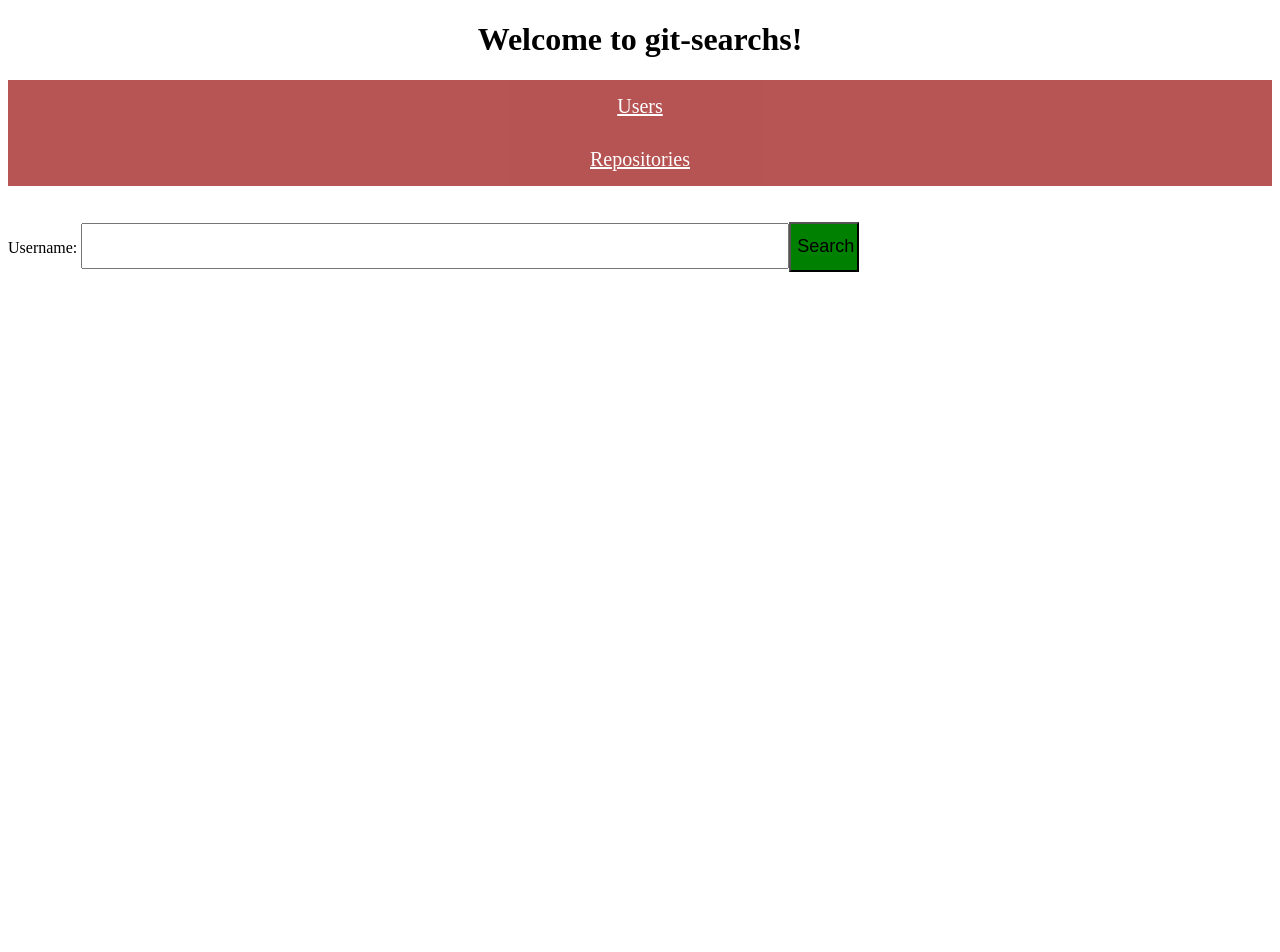
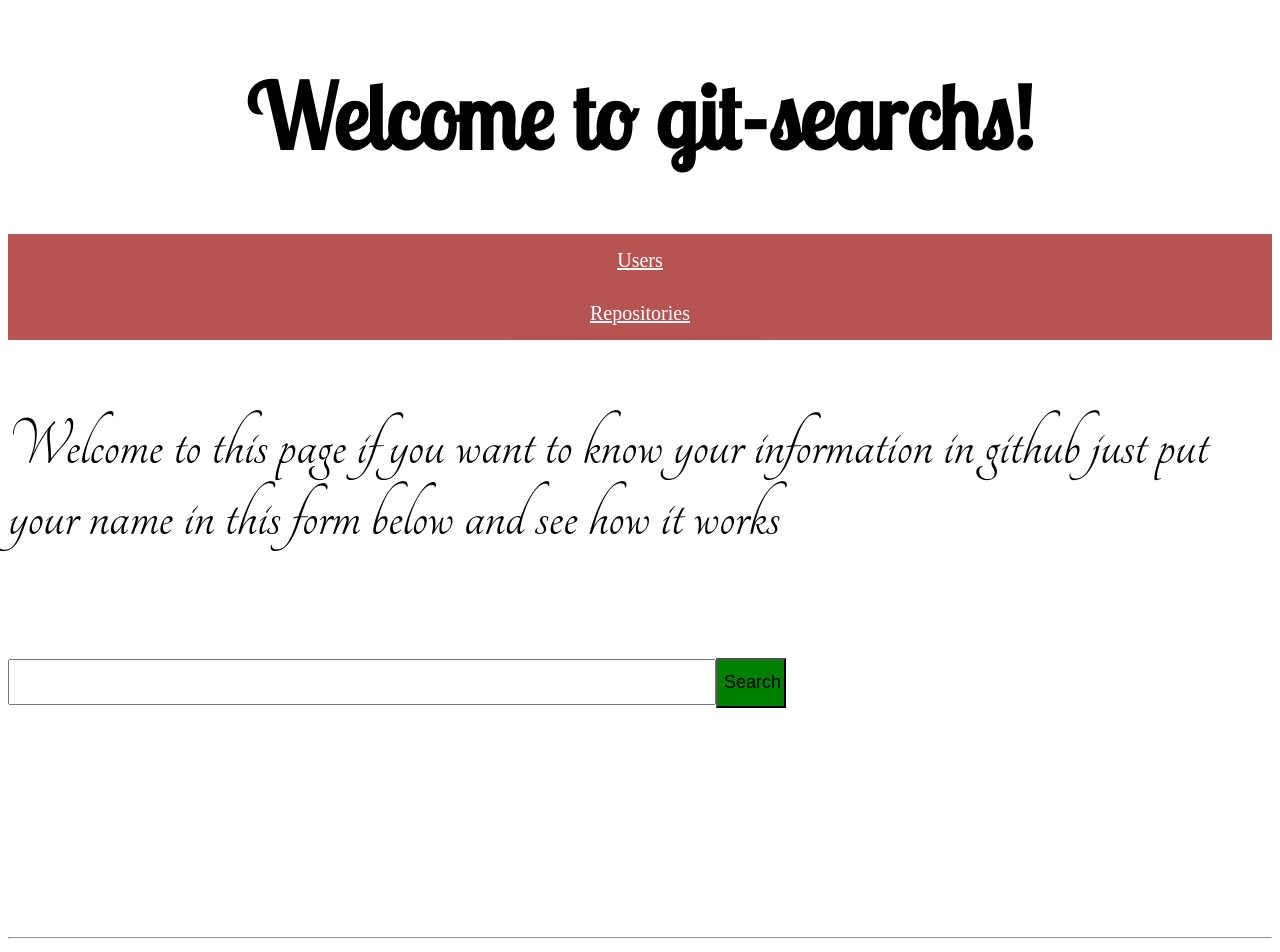
Before and after one commit to uwishemajustine/github-search, an Angular app: page / in a window 1280 px wide. Shown: the top 952 px of the page. Before the commit the page ends 800 px from the top, so only its background shows below. Built offline with nearby package versions, Linux system fonts and the light colour scheme.

Commit message:
add styles in app component and user component

```diff
--- a/src/app/app.component.css
+++ b/src/app/app.component.css
@@ -0,0 +1,8 @@
+h1{
+    font-size: 90px;
+    font-family: 'Lobster Two', cursive;;
+}
+p{
+    font-size: 70px;
+    font-family: 'Tangerine', cursive;
+}
--- a/src/app/app.component.html
+++ b/src/app/app.component.html
@@ -1,10 +1,19 @@
 <!--The content below is only a placeholder and can be replaced.-->
+
 <div style="text-align:center">
+    <link href="https://fonts.googleapis.com/css?family=Lobster+Two|Sacramento|Tangerine&display=swap" rel="stylesheet">
   <h1>
     Welcome to {{ title }}!
   </h1>
 
 </div>
 <app-navbar></app-navbar>
+
+<p>Welcome to this page if you want to know your information in github just put your name in this form below and see how it works </p>
+
 <app-user></app-user>
 <router-outlet></router-outlet>
+<pre><br><br><br><br><br><br><br><br><br><br><br><br>
+  <hr>
+<footer>@copyright (c) reserved 2019 | uwishema justine</footer>
+</pre>
--- a/src/app/user/user.component.css
+++ b/src/app/user/user.component.css
@@ -3,14 +3,19 @@
     height: 50px;
     background-color:green;
     font-size: 18px;
+
 }
 .put{
     width:700px;
     height: 40px;
     font-size: 20px;
+
 }
 #response{
     float: center;
+    font-size: 50px;
+    font-family: 'Tangerine', cursive;
+    text-align: center;
 }
 #names{
     float: center;
--- a/src/app/user/user.component.html
+++ b/src/app/user/user.component.html
@@ -1,18 +1,19 @@
 <br><br>
 <div class="form-group">
-Username: <input type="text" class="put" [(ngModel)]=username>
-<button class="butt" (click)="finduser()">Search</button>
+        <link href="https://fonts.googleapis.com/css?family=Lobster+Two|Sacramento|Tangerine&display=swap" rel="stylesheet">
+<input type="text" class="put" [(ngModel)]=username>
+<button class="butt" (click)="finduser()"  style="text-align:center">Search</button>
  </div>
-<div *ngIf="result" >
+<div *ngIf="result" id="response">
   <br><br>
 <img src="{{result.avatar_url}}" alt="Justine" id="response">
 
 <div id="names" style="margin-right: 30px;">
-<p class="mb-0"><bold>Username:</bold>{{result.login}}</p>
-<p class="mb-0"><bold>Bio:</bold>{{result.bio}}</p>
-<p class="mb-0"><bold>Repository:</bold>{{result.public_repos}}</p>
-<p class="mb-0"><bold>Created_at:</bold>{{result.created_at}}</p>
-<p class="mb-0"><bold>Followers:</bold>{{result. followers}}</p>
-<p class="mb-0"><bold>Following:</bold>{{result.following}}</p>
+<p class="mb-0"><b>Username:</b>{{result.login}}</p>
+<p class="mb-0"><b>Bio:</b>{{result.bio}}</p>
+<p class="mb-0"><b>Repository:</b>{{result.public_repos}}</p>
+<p class="mb-0"><b>Created_at:</b>{{result.created_at}}</p>
+<p class="mb-0"><b>Followers:</b>{{result. followers}}</p>
+<p class="mb-0"><b>Following:</b>{{result.following}}</p>
 </div>
 </div>
```
